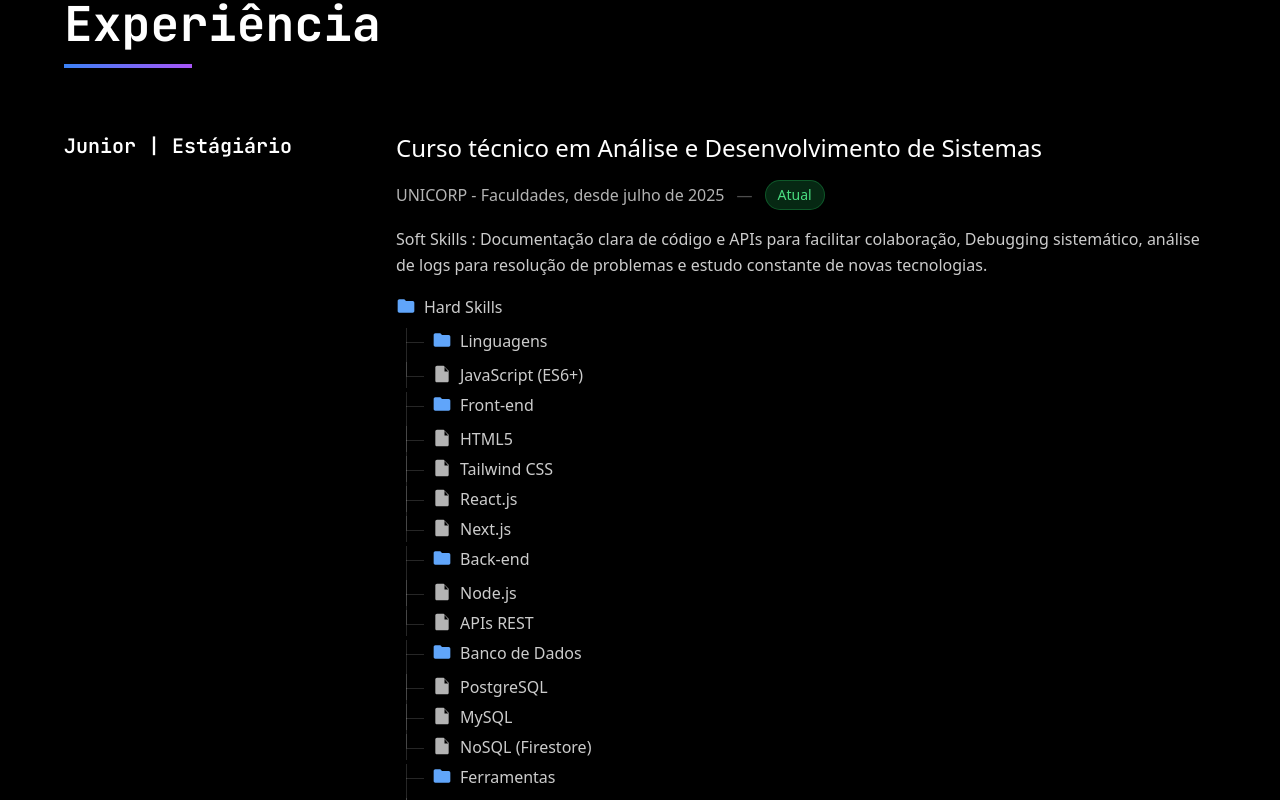
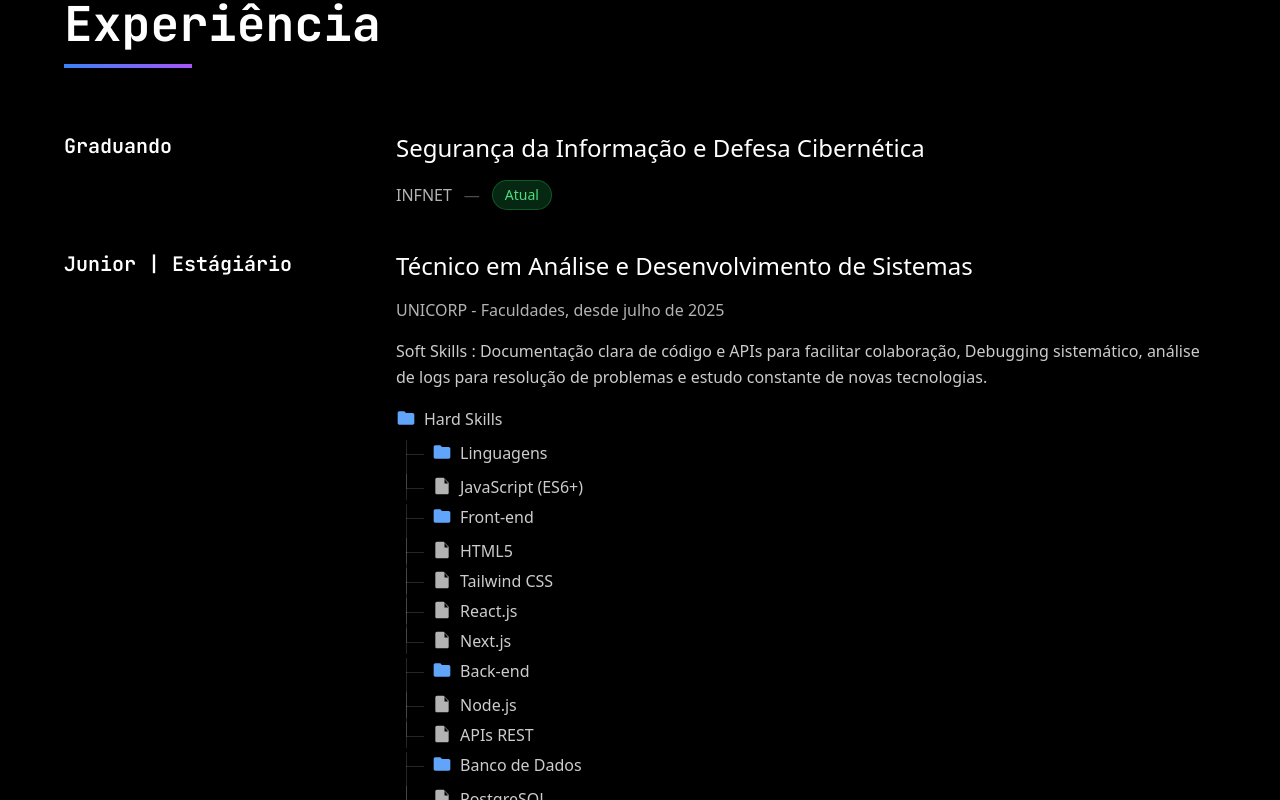
Before and after one commit to eupedromiguel/portfolio, a React (Vite) app: page / in a window 1280 px wide. Shown: the part 880-1680 px from the top of the page. Built offline with nearby package versions, Linux system fonts and the light colour scheme.

Commit message:
atualização de currículo, favicon e experiência

```diff
--- a/src/components/Experience.jsx
+++ b/src/components/Experience.jsx
@@ -113,12 +113,20 @@ const Tree = ({ nodes, isDark, level = 0 }) => {
 const Experience = ({ isDark }) => {
   const experiences = [
     {
-      company: 'Junior | Estágiário',
-      role: 'Curso técnico em Análise e Desenvolvimento de Sistemas',
-      period: 'UNICORP - Faculdades, desde julho de 2025',
-      current: true,
-      description:
+      company1: 'Graduando',
+      role1: 'Segurança da Informação e Defesa Cibernética',
+      period1: 'INFNET',
+      current1: true,
+      description1:
+        '',
+
+      company2: 'Junior | Estágiário',
+      role2: 'Técnico em Análise e Desenvolvimento de Sistemas',
+      period2: 'UNICORP - Faculdades, desde julho de 2025',
+      current2: false,
+      description2:
         'Soft Skills : Documentação clara de código e APIs para facilitar colaboração, Debugging sistemático, análise de logs para resolução de problemas e estudo constante de novas tecnologias.',
+
       responsibilitiesTree: [
         {
           label: 'Linguagens',
@@ -187,7 +195,6 @@ const Experience = ({ isDark }) => {
           type: 'folder',
           children: [
             { label: 'DevOps', type: 'file' },
-            { label: 'Cibersegurança', type: 'file' },
             { label: 'SEO', type: 'file' },
             { label: 'Acessibilidade', type: 'file' },
             { label: 'Docker', type: 'file' },
@@ -196,6 +203,7 @@ const Experience = ({ isDark }) => {
       ],
     },
   ];
+
 
   return (
     <section id="experiencia" className="min-h-screen py-20 px-8">
@@ -217,24 +225,25 @@ const Experience = ({ isDark }) => {
             >
               {/* Coluna esquerda - Empresa */}
               <div className="space-y-2">
-                <h3 className="text-xl font-semibold">{exp.company}</h3>
-                <p className="opacity-70">{exp.location}</p>
+                <h3 className="text-xl font-semibold">{exp.company1}</h3>
+                <p className="opacity-70">{exp.location1}</p>
               </div>
 
               {/* Coluna direita - Detalhes */}
               <div className="space-y-4">
                 <div className="flex items-center gap-4">
-                  <h4 className="text-2xl font-light">{exp.role}</h4>
+                  <h4 className="text-2xl font-light">{exp.role1}</h4>
+
                 </div>
 
                 <div className="flex items-center gap-3">
-                  <span className="opacity-70">{exp.period}</span>
+                  <span className="opacity-70">{exp.period1}</span>
                   <span className="opacity-30">—</span>
-                  {exp.current && (
+                  {exp.current1 && (
                     <span
                       className={`px-3 py-1 rounded-full text-sm ${isDark
-                          ? 'bg-green-500/20 text-green-400 border border-green-500/30'
-                          : 'bg-green-500/20 text-green-600 border border-green-500/30'
+                        ? 'bg-green-500/20 text-green-400 border border-green-500/30'
+                        : 'bg-green-500/20 text-green-600 border border-green-500/30'
                         }`}
                     >
                       Atual
@@ -242,7 +251,50 @@ const Experience = ({ isDark }) => {
                   )}
                 </div>
 
-                <p className="opacity-80 leading-relaxed">{exp.description}</p>
+                <p className="opacity-80 leading-relaxed">{exp.description1}</p>
+
+
+              </div>
+            </div>
+          ))}
+        </div>
+        <br />
+        {/* Lista de experiências 2 */}
+        <div className="space-y-12">
+          {experiences.map((exp, index) => (
+            <div
+              key={index}
+              className="grid md:grid-cols-[300px_1fr] gap-8"
+            >
+              {/* Coluna esquerda - Empresa */}
+              <div className="space-y-2">
+                <h3 className="text-xl font-semibold">{exp.company2}</h3>
+                <p className="opacity-70">{exp.location2}</p>
+              </div>
+
+              {/* Coluna direita - Detalhes */}
+              <div className="space-y-4">
+                <div className="flex items-center gap-4">
+                  <h4 className="text-2xl font-light">{exp.role2}</h4>
+
+                </div>
+
+                <div className="flex items-center gap-3">
+                  <span className="opacity-70">{exp.period2}</span>
+
+                  {exp.current && (
+                    <span
+                      className={`px-3 py-1 rounded-full text-sm ${isDark
+                        ? 'bg-green-500/20 text-green-400 border border-green-500/30'
+                        : 'bg-green-500/20 text-green-600 border border-green-500/30'
+                        }`}
+                    >
+                      Atual
+                    </span>
+                  )}
+                </div>
+
+                <p className="opacity-80 leading-relaxed">{exp.description2}</p>
 
                 {/* Árvore de responsabilidades (hierarquia + linhas) */}
                 <div className="mt-4">
@@ -261,6 +313,7 @@ const Experience = ({ isDark }) => {
             </div>
           ))}
         </div>
+
       </div>
     </section>
   );
```
Also changed, not shown: public/favicon.png, 1 other file (tests, documents, lock files or other folders).
